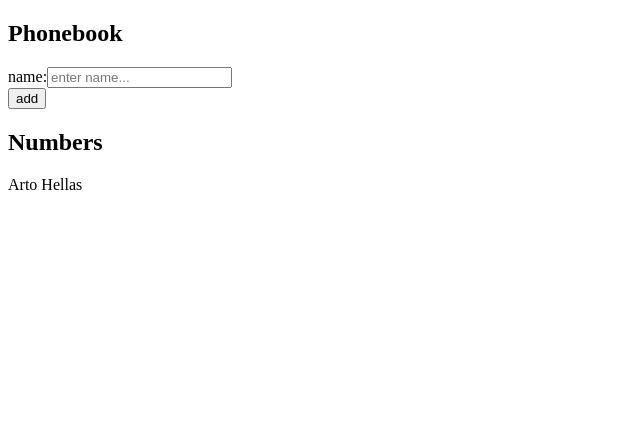
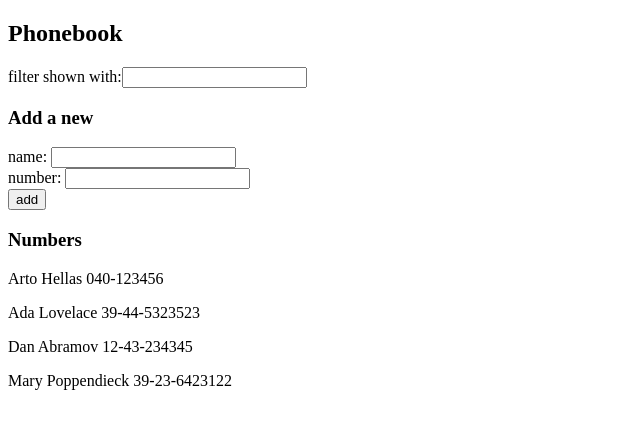
Before and after one commit to sachindra-001/FullStackOpenCourse, a React (Vite) app in the folder part2-phonebook/part2-/: page / in a window 1280 px wide. Shown: the top 428 px of the page, without its empty margins (0-640 px from the left). Built offline with nearby package versions, Linux system fonts and the light colour scheme.

Commit message:
completed exercise 2.7,2.8,2.9,2.10

```diff
--- a/part2-phonebook/part2-/src/App.jsx
+++ b/part2-phonebook/part2-/src/App.jsx
@@ -1,51 +1,81 @@
 import { useState } from "react";
 
 const App = () => {
-  // Initial state with one person
-  const [persons, setPersons] = useState([{ name: "Arto Hellas" }]);
-  // State for the controlled input field
+  const [persons, setPersons] = useState([
+    { name: "Arto Hellas", number: "040-123456", id: 1 },
+    { name: "Ada Lovelace", number: "39-44-5323523", id: 2 },
+    { name: "Dan Abramov", number: "12-43-234345", id: 3 },
+    { name: "Mary Poppendieck", number: "39-23-6423122", id: 4 },
+  ]);
   const [newName, setNewName] = useState("");
+  const [newNumber, setNewNumber] = useState("");
+  const [searchQuery, setSearchQuery] = useState("");
 
   const addPerson = (event) => {
-    event.preventDefault(); // Prevents the page from reloading on submit
+    event.preventDefault();
+    if (persons.some((p) => p.name.toLowerCase() === newName.toLowerCase())) {
+      alert(`${newName} is already added to phonebook`);
+      return;
+    }
 
-    // Create a new object for the person
     const personObject = {
       name: newName,
+      number: newNumber,
+      id: persons.length + 1,
     };
 
-    // Update the list of persons and reset the input field
     setPersons(persons.concat(personObject));
     setNewName("");
+    setNewNumber("");
   };
 
-  const handleNameChange = (event) => {
-    // Updates newName state with every keystroke
-    setNewName(event.target.value);
-  };
+  // Logic to filter the display list
+  // If searchQuery is empty, it shows all persons
+  const personsToShow =
+    searchQuery === ""
+      ? persons
+      : persons.filter((person) =>
+          person.name.toLowerCase().includes(searchQuery.toLowerCase()),
+        );
 
   return (
     <div>
       <h2>Phonebook</h2>
+
+      {/* Search Field */}
+      <div>
+        filter shown with:
+        <input
+          value={searchQuery}
+          onChange={(e) => setSearchQuery(e.target.value)}
+        />
+      </div>
+
+      <h3>Add a new</h3>
       <form onSubmit={addPerson}>
         <div>
-          name:
+          name:{" "}
+          <input value={newName} onChange={(e) => setNewName(e.target.value)} />
+        </div>
+        <div>
+          number:{" "}
           <input
-            value={newName}
-            onChange={handleNameChange}
-            placeholder="enter name..."
+            value={newNumber}
+            onChange={(e) => setNewNumber(e.target.value)}
           />
         </div>
         <div>
           <button type="submit">add</button>
         </div>
       </form>
-      <h2>Numbers</h2>
-      <div>
-        {persons.map((person) => (
-          <p key={person.name}>{person.name}</p>
-        ))}
-      </div>
+
+      <h3>Numbers</h3>
+      {/* Use personsToShow instead of persons */}
+      {personsToShow.map((person) => (
+        <p key={person.id}>
+          {person.name} {person.number}
+        </p>
+      ))}
     </div>
   );
 };
```
